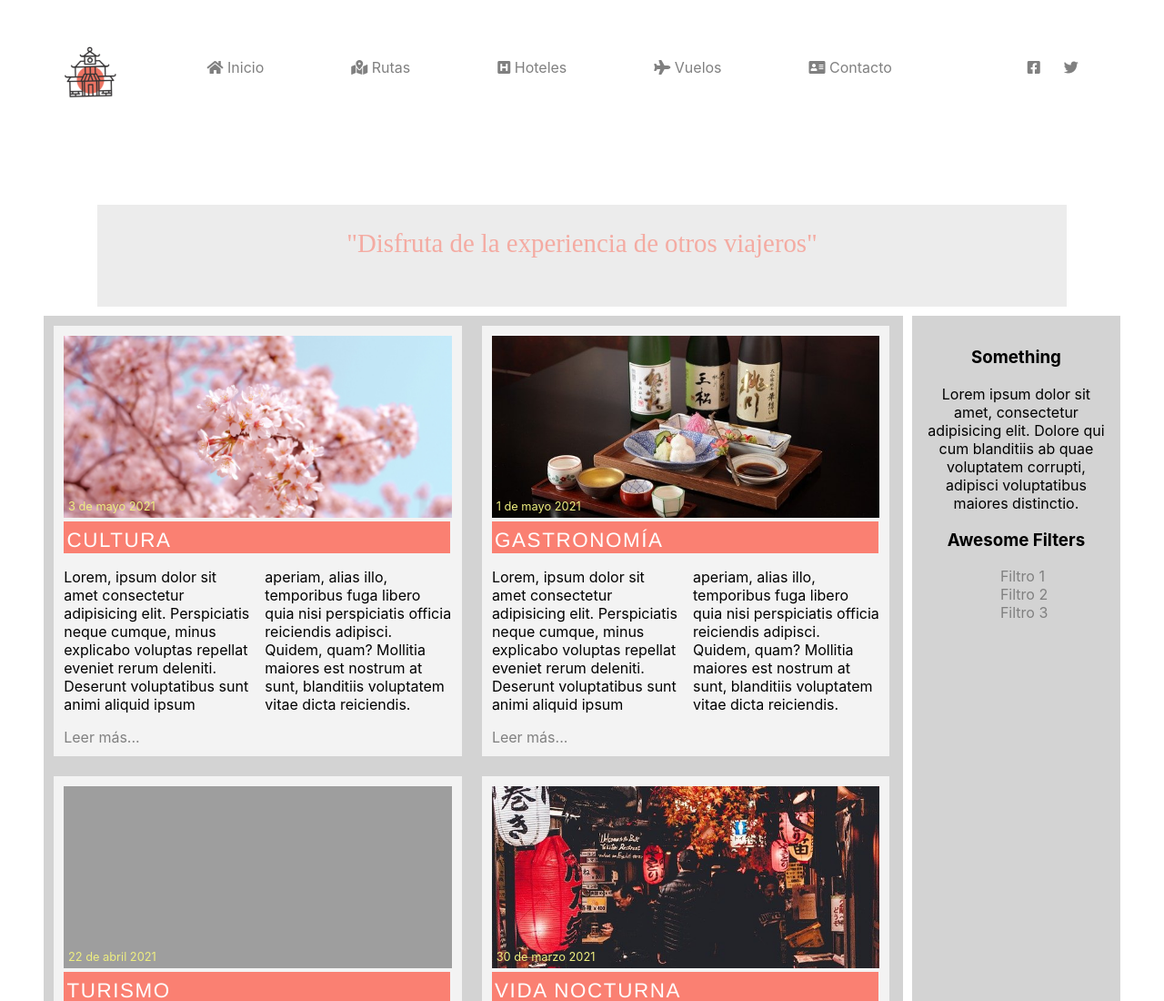
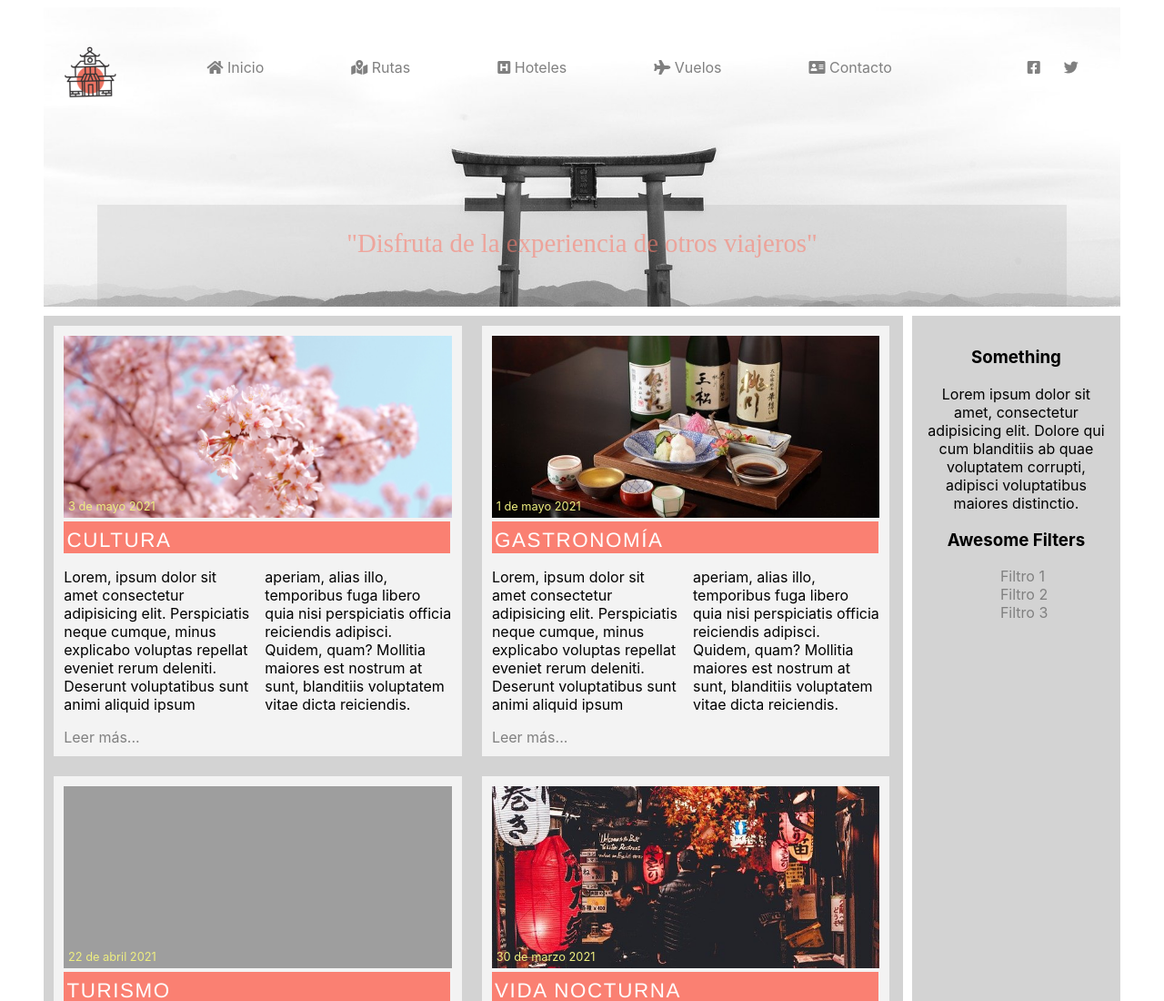
Before and after one commit to N3BB3Z4R/ITA-Sprint-1, a plain HTML site: page Level_3/Exercise_7-AllGridLayout/index.html in a window 1280 px wide. Shown: the top 1100 px of the page at 91% size. Drawn offline with Linux system fonts and the light colour scheme; the site is published under a folder, as on GitHub Pages, so addresses that start at the root find nothing.

Commit message:
header image route  on css - fixed for locally execution

```diff
--- a/Level_3/Exercise_7-AllGridLayout/css/styles.css
+++ b/Level_3/Exercise_7-AllGridLayout/css/styles.css
@@ -58,7 +58,7 @@ header {
   flex-direction: column;
   align-items: center;
   justify-content: space-between;
-  background-image: url(/img/header.jpg);
+  background-image: url("../img/header.jpg");
   background-size:130%;
   background-position: center;
   background-clip: content-box;
```
